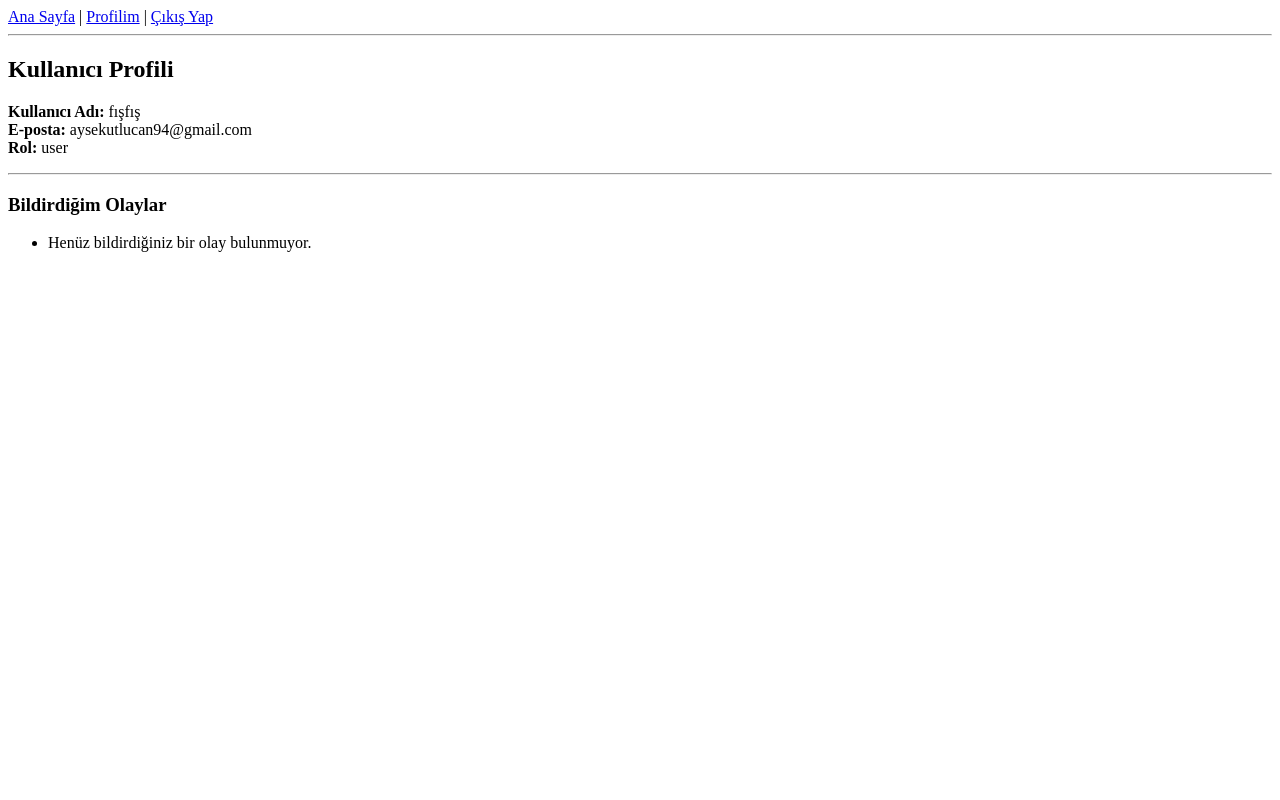
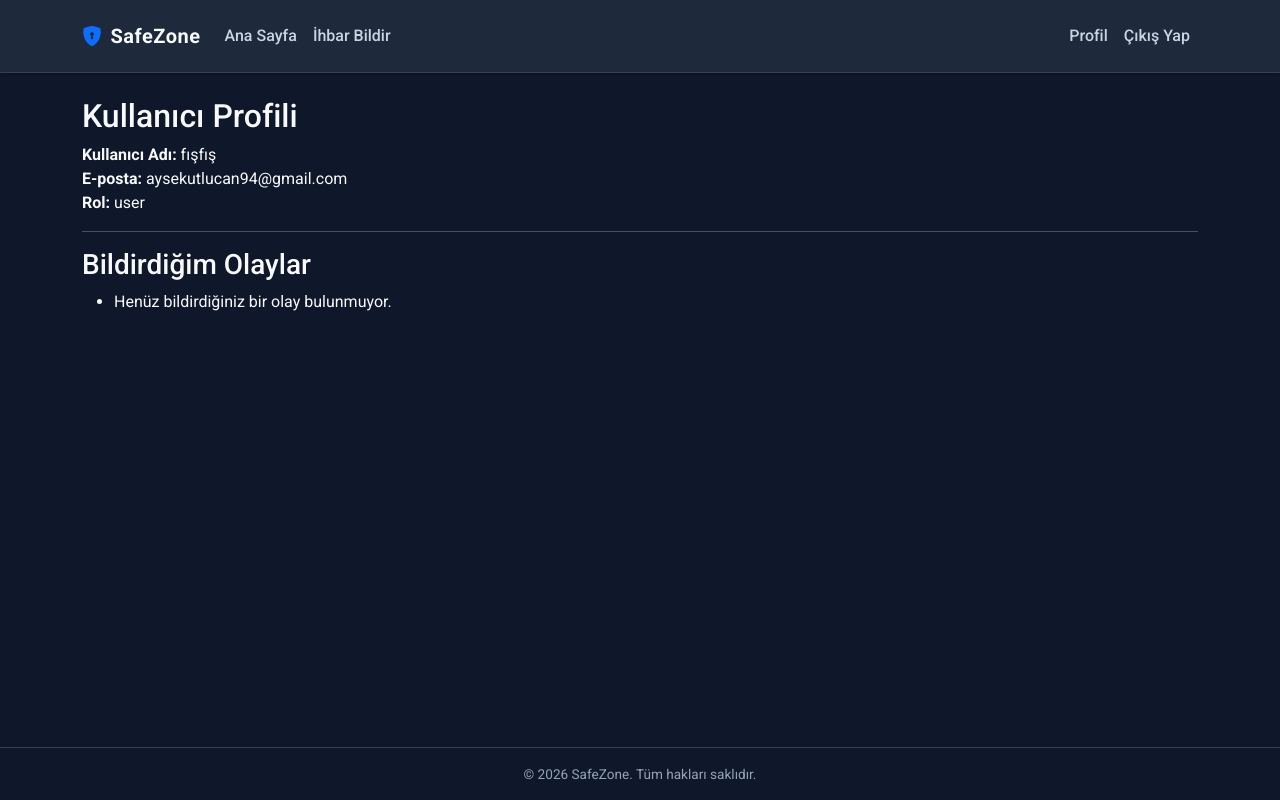
Before and after one commit to aysekutlucan/SafeZone-Mahalle-G-venlik-ve-Olay-Bildirim-Haritas-, a Flask app: page /auth/profile in a window 1280 px wide. Run offline with Flask 3, Linux system fonts and the light colour scheme; a user stored in the database is signed in.

Commit message:
kurumsal dark-blue tasarımı ve yapay zeka gunlugu

```diff
--- a/app/templates/base.html
+++ b/app/templates/base.html
@@ -2,36 +2,133 @@
 <html lang="tr">
 <head>
     <meta charset="UTF-8">
-    <title>{{ title if title else 'SafeZone' }}</title>
+    <meta name="viewport" content="width=device-width, initial-scale=1.0">
+    <title>{{ title if title else 'SafeZone - Güvenlik Paneli' }}</title>
+    <!-- Bootstrap 5 CSS -->
+    <link href="https://cdn.jsdelivr.net/npm/bootstrap@5.3.0/dist/css/bootstrap.min.css" rel="stylesheet">
+    <!-- Bootstrap Icons -->
+    <link rel="stylesheet" href="https://cdn.jsdelivr.net/npm/bootstrap-icons@1.11.3/font/bootstrap-icons.min.css">
+    <!-- Google Fonts for serious typography -->
+    <link href="https://fonts.googleapis.com/css2?family=Roboto:wght@400;500;700&display=swap" rel="stylesheet">
+    <style>
+        body {
+            background-color: #0f172a; /* Corporate deep navy */
+            color: #f8fafc; /* Crisp light gray/white for contrast */
+            font-family: 'Roboto', 'Segoe UI', Tahoma, Geneva, Verdana, sans-serif;
+            min-height: 100vh;
+            display: flex;
+            flex-direction: column;
+        }
+
+        /* Navbar Institutional Styling */
+        .navbar-institutional {
+            background-color: #1e293b !important; /* Slightly lighter navy for contrast */
+            border-bottom: 1px solid #334155; /* Subtle elitist gray border */
+            box-shadow: 0 1px 3px rgba(0, 0, 0, 0.2);
+        }
+
+        .navbar-institutional .navbar-brand {
+            color: #f8fafc !important;
+            font-weight: 700;
+            letter-spacing: 0.5px;
+        }
+
+        .navbar-institutional .nav-link {
+            color: #cbd5e1 !important;
+            font-weight: 500;
+            transition: color 0.2s ease;
+        }
+
+        .navbar-institutional .nav-link:hover {
+            color: #38bdf8 !important; /* Soft, professional blue on hover */
+        }
+
+        .main-content {
+            flex: 1;
+        }
+
+        .footer-minimal {
+            border-top: 1px solid #334155;
+            color: #94a3b8;
+            font-size: 0.85rem;
+        }
+
+        /* Flash message customization */
+        .alert-custom {
+            background-color: #1e293b;
+            color: #e2e8f0;
+            border: 1px solid #3b82f6; /* Blue border for alerts */
+            border-left: 4px solid #3b82f6; /* Corporate touch */
+        }
+    </style>
 </head>
 <body>
-    <div>
-        <a href="{{ url_for('main.index') }}">Ana Sayfa</a> |
-        {% if current_user.is_authenticated %}
-            <a href="{{ url_for('auth.profile') }}">Profilim</a> |
-            <a href="{{ url_for('auth.logout') }}">Çıkış Yap</a>
-        {% else %}
-            <a href="{{ url_for('auth.login') }}">Giriş Yap</a> |
-            <a href="{{ url_for('auth.register') }}">Kayıt Ol</a>
-        {% endif %}
-    </div>
+    <!-- Navbar -->
+    <nav class="navbar navbar-expand-lg navbar-dark navbar-institutional py-3">
+        <div class="container">
+            <a class="navbar-brand d-flex align-items-center gap-2" href="{{ url_for('main.index') }}">
+                <i class="bi bi-shield-lock-fill text-primary"></i>
+                SafeZone
+            </a>
+            <button class="navbar-toggler" type="button" data-bs-toggle="collapse" data-bs-target="#navbarNav">
+                <span class="navbar-toggler-icon"></span>
+            </button>
+            <div class="collapse navbar-collapse" id="navbarNav">
+                <ul class="navbar-nav me-auto mb-2 mb-lg-0">
+                    <li class="nav-item">
+                        <a class="nav-link" href="{{ url_for('main.index') }}">Ana Sayfa</a>
+                    </li>
+                    <li class="nav-item">
+                        <a class="nav-link" href="#">İhbar Bildir</a>
+                    </li>
+                </ul>
+                <ul class="navbar-nav ms-auto">
+                    {% if current_user.is_authenticated %}
+                        <li class="nav-item">
+                            <a class="nav-link" href="{{ url_for('auth.profile') }}">Profil</a>
+                        </li>
+                        <li class="nav-item">
+                            <a class="nav-link" href="{{ url_for('auth.logout') }}">Çıkış Yap</a>
+                        </li>
+                    {% else %}
+                        <li class="nav-item">
+                            <a class="nav-link" href="{{ url_for('auth.login') }}">Giriş</a>
+                        </li>
+                        <li class="nav-item">
+                            <a class="nav-link" href="{{ url_for('auth.register') }}">Kayıt</a>
+                        </li>
+                    {% endif %}
+                </ul>
+            </div>
+        </div>
+    </nav>
 
-    <hr>
-
-    <div>
+    <!-- Main Content Area -->
+    <main class="main-content container py-4">
+        <!-- Flash Messages -->
         {% with messages = get_flashed_messages(with_categories=true) %}
             {% if messages %}
-                <ul>
                 {% for category, message in messages %}
-                    <li>[{{ category }}] {{ message }}</li>
+                    <div class="alert alert-custom alert-dismissible fade show" role="alert">
+                        <strong>{{ category|capitalize }}:</strong> {{ message }}
+                        <button type="button" class="btn-close btn-close-white" data-bs-dismiss="alert" aria-label="Close"></button>
+                    </div>
                 {% endfor %}
-                </ul>
             {% endif %}
         {% endwith %}
-    </div>
 
-    <div>
+        <!-- Page Content -->
         {% block content %}{% endblock %}
-    </div>
+    </main>
+
+    <!-- Minimalist Footer -->
+    <footer class="footer-minimal py-3 text-center mt-auto">
+        <div class="container">
+            &copy; 2026 SafeZone. Tüm hakları saklıdır.
+        </div>
+    </footer>
+
+    <!-- Bootstrap 5 JS -->
+    <script src="https://cdn.jsdelivr.net/npm/bootstrap@5.3.0/dist/js/bootstrap.bundle.min.js"></script>
 </body>
 </html>
```
Also changed, not shown: docs/ai-gunlugu.md (+8 -0 lines), safezone.db.
